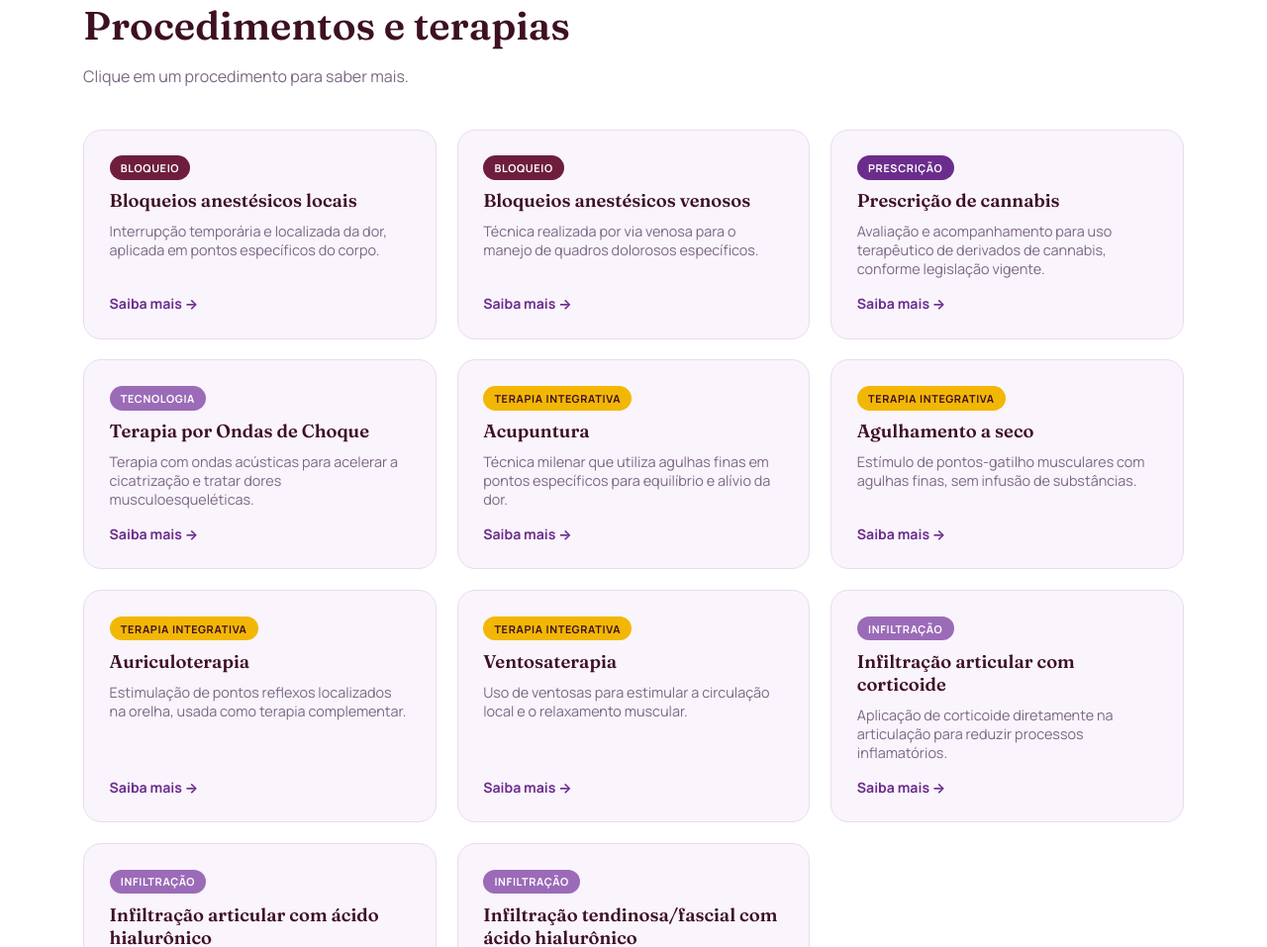
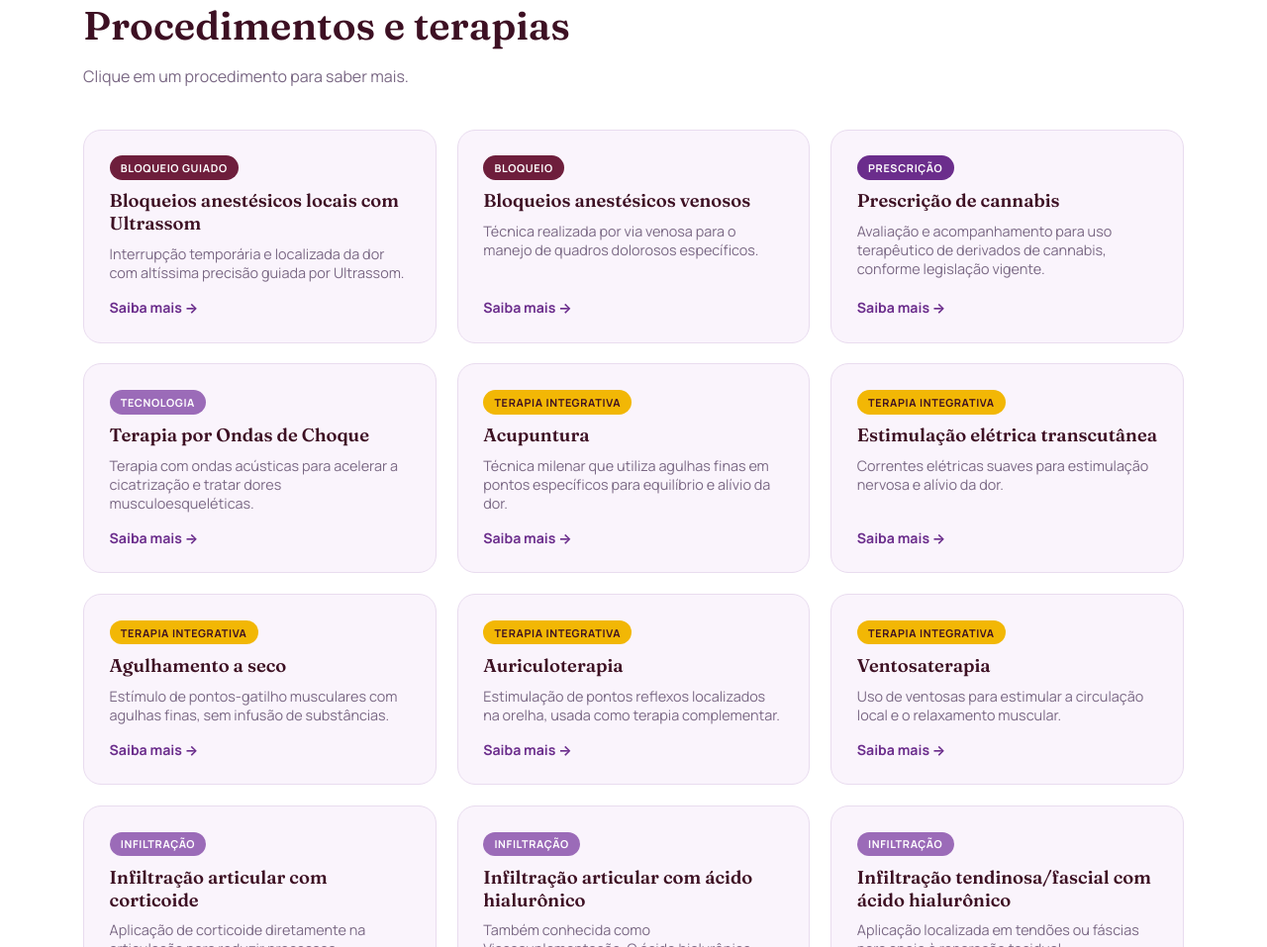
Before and after one commit to Dev-Rafilsk/DraRobertaMoitinho, a plain HTML site: page index.html in a window 1280 px wide. Shown: the part 3472-4429 px from the top of the page at 99% size. Drawn offline with Linux system fonts and the light colour scheme.

Commit message:
Add new procedure cards for pain management
Added new procedure cards for 'Bloqueio Guiado' and 'Estimulação elétrica transcutânea' with detailed descriptions.

```diff
--- a/index.html
+++ b/index.html
@@ -140,10 +140,14 @@
         <ul class="procedimentos__grid">
           <li>
             <article class="procedure-card">
-              <button type="button" class="procedure-card__trigger" data-procedure-tag="Bloqueio" data-procedure-title="Bloqueios anestésicos locais" data-procedure-teaser="Este procedimento consiste na injeção cuidadosa de medicamentos anestésicos em regiões específicas do corpo para interromper os sinais de dor. É um método seguro e eficaz para o alívio rápido e direcionado de dores agudas ou crônicas, proporcionando conforto e permitindo que o paciente avance em seu processo de reabilitação.">
-                <span class="procedure-card__tag procedure-card__tag--bloqueio">Bloqueio</span>
-                <span class="procedure-card__title">Bloqueios anestésicos locais</span>
-                <span class="procedure-card__teaser">Interrupção temporária e localizada da dor, aplicada em pontos específicos do corpo.</span>
+              <button type="button" class="procedure-card__trigger procedure-card__trigger--destaque"
+                data-procedure-tag="Bloqueio Guiado"
+                data-procedure-title="Bloqueios anestésicos locais com Ultrassom"
+                data-procedure-teaser="Interrupção temporária e localizada da dor com altíssima precisão guiada por imagem."
+                data-procedure-description="O uso do aparelho de ultrassom na execução dos bloqueios anestésicos permite uma visualização direta e em tempo real das estruturas anatômicas (nervos, vasos sanguíneos e músculos), além da agulha usada para a realização do procedimento. Tem como principais vantagens: segurança, maior taxa de sucesso, uso de menor volume de anestésico, ação mais rápida do fármaco e redução de complicações.">
+                <span class="procedure-card__tag procedure-card__tag--bloqueio">Bloqueio Guiado</span>
+                <span class="procedure-card__title">Bloqueios anestésicos locais com Ultrassom</span>
+                <span class="procedure-card__teaser">Interrupção temporária e localizada da dor com altíssima precisão guiada por Ultrassom.</span>
                 <span class="procedure-card__link">Saiba mais →</span>
               </button>
             </article>
@@ -184,6 +188,20 @@
                 <span class="procedure-card__tag procedure-card__tag--terapia">Terapia integrativa</span>
                 <span class="procedure-card__title">Acupuntura</span>
                 <span class="procedure-card__teaser">Técnica milenar que utiliza agulhas finas em pontos específicos para equilíbrio e alívio da dor.</span>
+                <span class="procedure-card__link">Saiba mais →</span>
+              </button>
+            </article>
+          </li>
+          <li>
+            <article class="procedure-card">
+              <button type="button" class="procedure-card__trigger"
+                data-procedure-tag="Terapia integrativa"
+                data-procedure-title="Estimulação elétrica transcutânea"
+                data-procedure-teaser="Correntes elétricas suaves para estimulação nervosa e alívio da dor."
+                data-procedure-description="Uma excelente opção de tratamento não invasivo que utiliza correntes elétricas de baixa tensão. Focada no alívio da dor, esta técnica pode ser perfeitamente encaixada logo após a sessão de acupuntura para potencializar os resultados e o relaxamento.">
+                <span class="procedure-card__tag procedure-card__tag--terapia">Terapia integrativa</span>
+                <span class="procedure-card__title">Estimulação elétrica transcutânea</span>
+                <span class="procedure-card__teaser">Correntes elétricas suaves para estimulação nervosa e alívio da dor.</span>
                 <span class="procedure-card__link">Saiba mais →</span>
               </button>
             </article>
```
